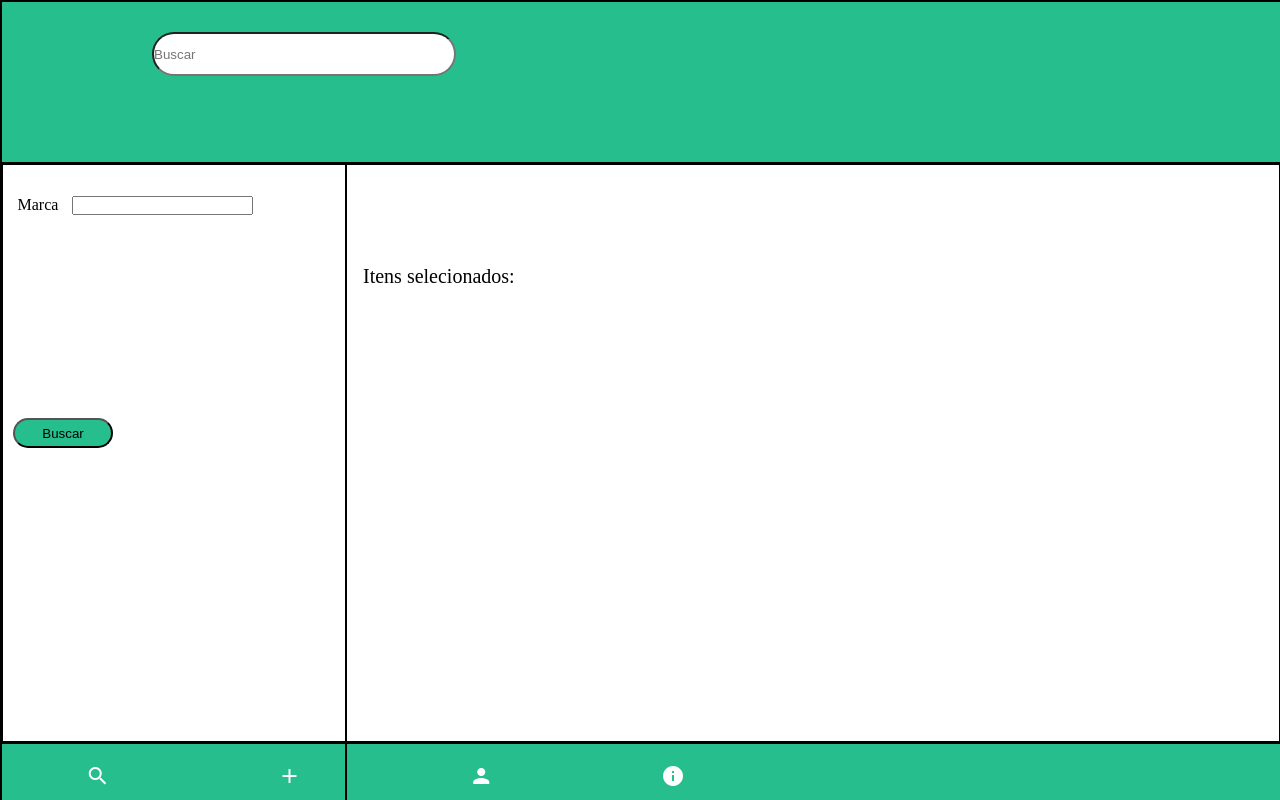
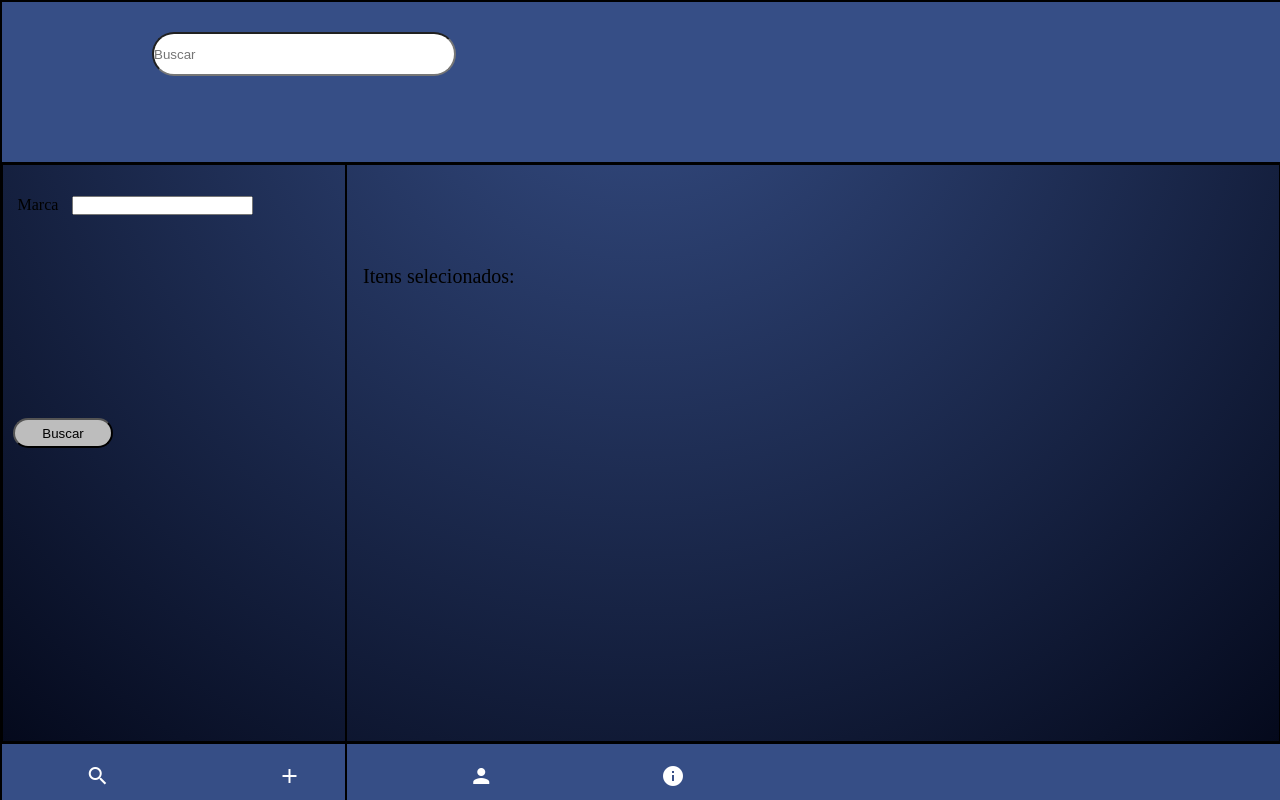
Before and after one commit to Analice-cmd/lost_found, a website: page lost_found/index.html in a window 1280 px wide. Shown: the top 800 px of the page. Drawn offline with Linux system fonts and the light colour scheme; no server answers.

Commit message:
So mudei as cores para diferenciar a versao do projeto (e ficar mais parecido com o que combinei com o Windows)

```diff
--- a/lost_found/CSS/styleIndex.css
+++ b/lost_found/CSS/styleIndex.css
@@ -6,6 +6,8 @@
 }
 body {
     height:100vh;
+    background: radial-gradient(circle at top, #364e86, #020617);
+
 }
 #container {
     height:100vh;
@@ -15,7 +17,7 @@ body {
 header {
     height:20%;
     border:1px solid black;
-    background-color:rgb(38, 190, 140);
+    background-color:#364e86;
 }
 #buscar{
     width: 300px;
@@ -86,7 +88,7 @@ header {
 footer {
     height:8%;
     border:1px solid black;
-    background-color:rgb(38, 190, 140);
+    background-color:#364e86;
 }
 input {
     margin-top:30px;
@@ -114,7 +116,7 @@ li:hover {
 }
 
 #btn{
-    background-color:rgb(38, 190, 140);
+    background-color:rgb(189, 189, 189);
     border-radius: 100px;
     width: 100px;
     height: 30px;
```
